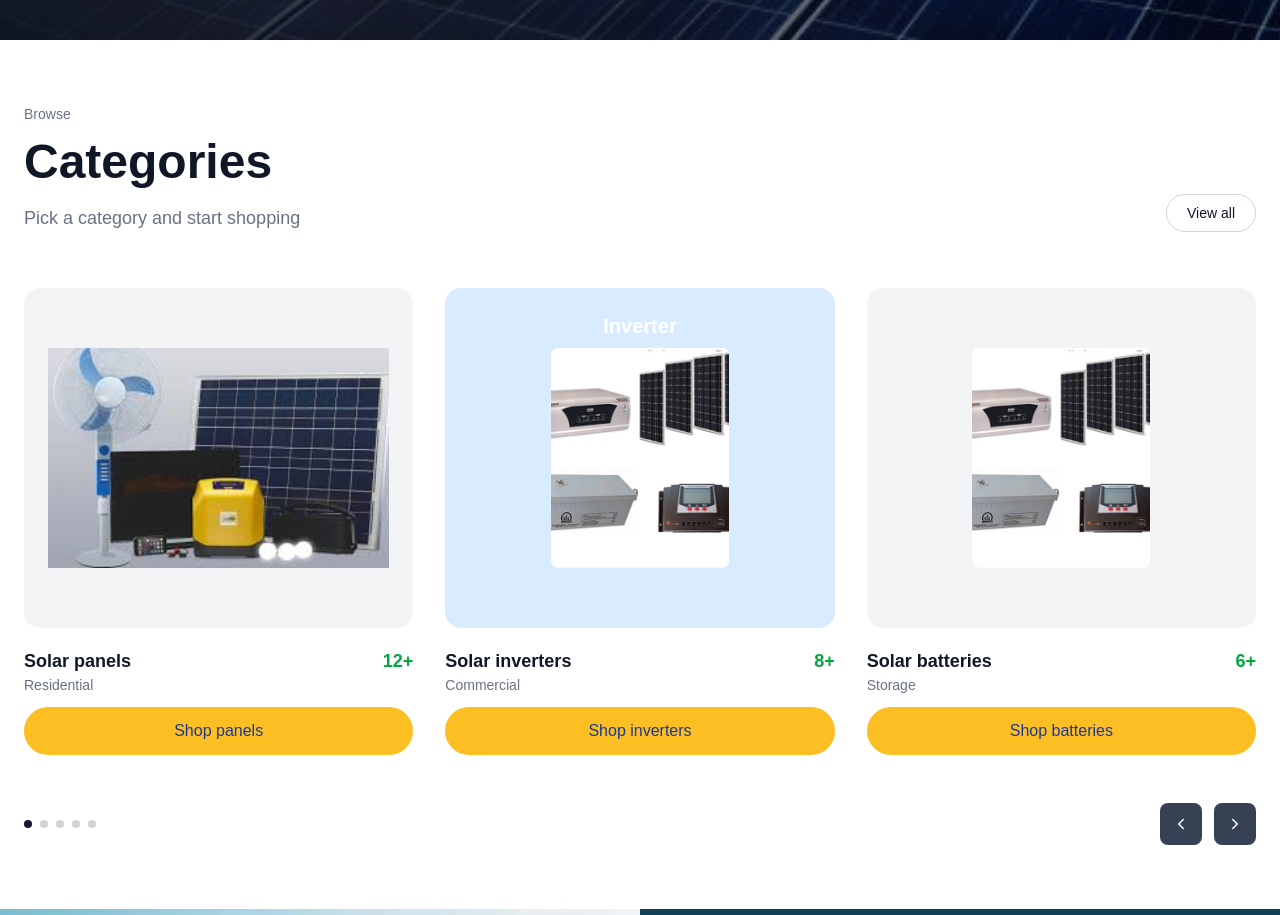
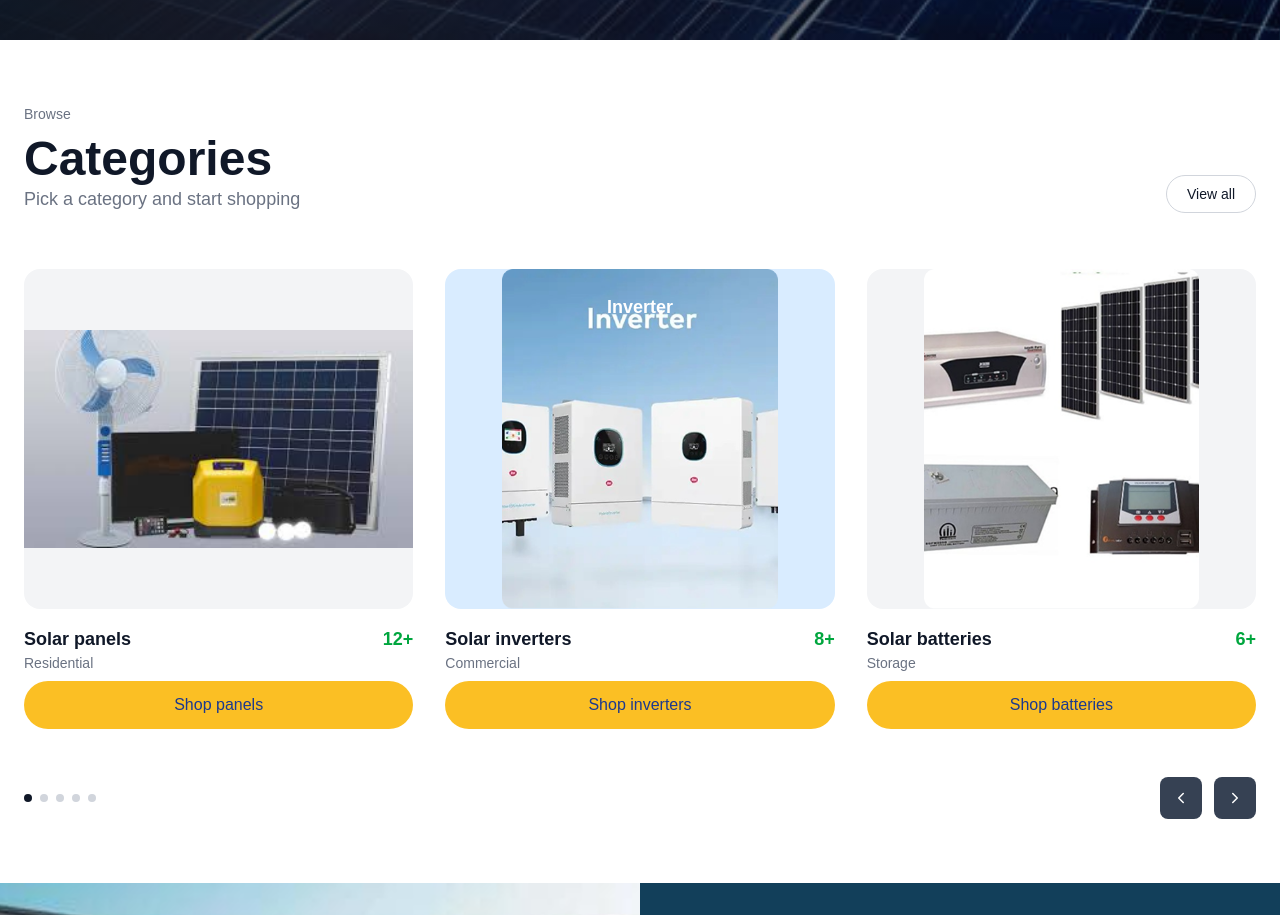
Before and after one commit to Kellytech-coder/kz-sun-energy-limited, a Next.js app: page / in a window 1280 px wide. Shown: the part 800-1715 px from the top of the page. Built offline with nearby package versions, Linux system fonts and the light colour scheme.

Commit message:
categorysection updated

```diff
--- a/components/Categories.tsx
+++ b/components/Categories.tsx
@@ -9,16 +9,14 @@ const categories = [
     count: "12+",
     image: "/images/category1.png",
     bg: "bg-gray-100",
-    fit: "cover",
     button: "Shop panels",
   },
   {
     title: "Solar inverters",
     subtitle: "Commercial",
     count: "8+",
-    image: "/images/category3.png",
+    image: "/images/category2.png",
     bg: "bg-[#D9ECFF]",
-    fit: "contain",
     button: "Shop inverters",
     label: "Inverter",
   },
@@ -28,7 +26,6 @@ const categories = [
     count: "6+",
     image: "/images/category3.png",
     bg: "bg-gray-100",
-    fit: "contain",
     button: "Shop batteries",
   },
 ];
@@ -41,8 +38,10 @@ export default function ProductCategories() {
         {/* Header */}
         <div className="flex flex-col md:flex-row md:justify-between md:items-end gap-6 mb-10 md:mb-14">
           <div>
-            <p className="text-xs md:text-sm font-medium text-gray-500 mb-2">Browse</p>
-            <h2 className="text-3xl sm:text-4xl md:text-[48px] leading-tight font-bold text-gray-900 mb-2 md:mb-3">
+            <p className="text-xs md:text-sm font-medium text-gray-500 mb-2">
+              Browse
+            </p>
+            <h2 className="text-3xl sm:text-4xl md:text-[48px] font-bold text-gray-900">
               Categories
             </h2>
             <p className="text-gray-500 text-sm md:text-lg">
@@ -50,7 +49,7 @@ export default function ProductCategories() {
             </p>
           </div>
 
-          <button className="self-start md:self-auto px-5 py-2 border border-gray-300 rounded-full text-sm bg-white text-gray-900">
+          <button className="px-5 py-2 border border-gray-300 rounded-full text-sm bg-white text-gray-900 hover:bg-gray-100 transition">
             View all
           </button>
         </div>
@@ -58,45 +57,40 @@ export default function ProductCategories() {
         {/* Cards */}
         <div className="grid grid-cols-1 sm:grid-cols-2 md:grid-cols-3 gap-6 md:gap-8">
           {categories.map((item, i) => (
-            <div key={i}>
+            <div key={i} className="group">
 
               {/* Image Container */}
-              <div className={`h-[260px] sm:h-[300px] md:h-[340px] rounded-2xl ${item.bg} relative overflow-hidden flex items-center justify-center p-4 md:p-6`}>
-
-                {/* Optional top label */}
+              <div
+                className={`h-[260px] sm:h-[300px] md:h-[340px] rounded-2xl ${item.bg} relative overflow-hidden flex items-center justify-center`}
+              >
+                {/* Label */}
                 {item.label && (
-                  <h3 className="absolute top-4 md:top-6 left-1/2 -translate-x-1/2 text-white text-base md:text-xl font-semibold">
+                  <h3 className="absolute top-4 md:top-6 left-1/2 -translate-x-1/2 text-white text-base md:text-lg font-semibold z-10">
                     {item.label}
                   </h3>
                 )}
 
                 {/* Image */}
-                <div className="relative w-full h-[180px] sm:h-[200px] md:h-[220px]">
                 <Image
                   src={item.image}
                   alt={item.title}
                   fill
                   sizes="(max-width: 768px) 100vw, 33vw"
-                    className={
-                      item.fit === "cover"
-                        ? "object-cover object-center"
-                        : "object-contain"
-                    }
+                  className="object-contain w-full h-full transition-transform duration-300 group-hover:scale-105"
                 />
-                </div>
               </div>
 
               {/* Text */}
-              <div className="flex justify-between mt-4 md:mt-5 mb-2 md:mb-3">
+              <div className="flex justify-between mt-4 mb-2">
                 <div>
-                  <h3 className="text-base md:text-[18px] font-semibold text-gray-900">
+                  <h3 className="text-base md:text-lg font-semibold text-gray-900">
                     {item.title}
                   </h3>
                   <p className="text-xs md:text-sm text-gray-500">
                     {item.subtitle}
                   </p>
                 </div>
-                <span className="text-base md:text-[18px] font-bold text-green-600">
+                <span className="text-base md:text-lg font-bold text-green-600">
                   {item.count}
                 </span>
               </div>
@@ -105,7 +99,6 @@ export default function ProductCategories() {
               <button className="w-full py-3 rounded-full bg-[#FBBF24] text-blue-900 font-medium hover:opacity-90 transition text-sm md:text-base">
                 {item.button}
               </button>
-
             </div>
           ))}
         </div>
@@ -127,10 +120,10 @@ export default function ProductCategories() {
 
           {/* Arrows */}
           <div className="flex gap-3">
-            <button className="p-2 md:p-3 rounded-lg bg-gray-700 text-white">
+            <button className="p-2 md:p-3 rounded-lg bg-gray-700 text-white hover:bg-gray-800 transition">
               <ChevronLeft size={18} />
             </button>
-            <button className="p-2 md:p-3 rounded-lg bg-gray-700 text-white">
+            <button className="p-2 md:p-3 rounded-lg bg-gray-700 text-white hover:bg-gray-800 transition">
               <ChevronRight size={18} />
             </button>
           </div>
```
Also changed, not shown: public/images/category2.png (added). Lines whose indentation alone changed are shown as unchanged.
